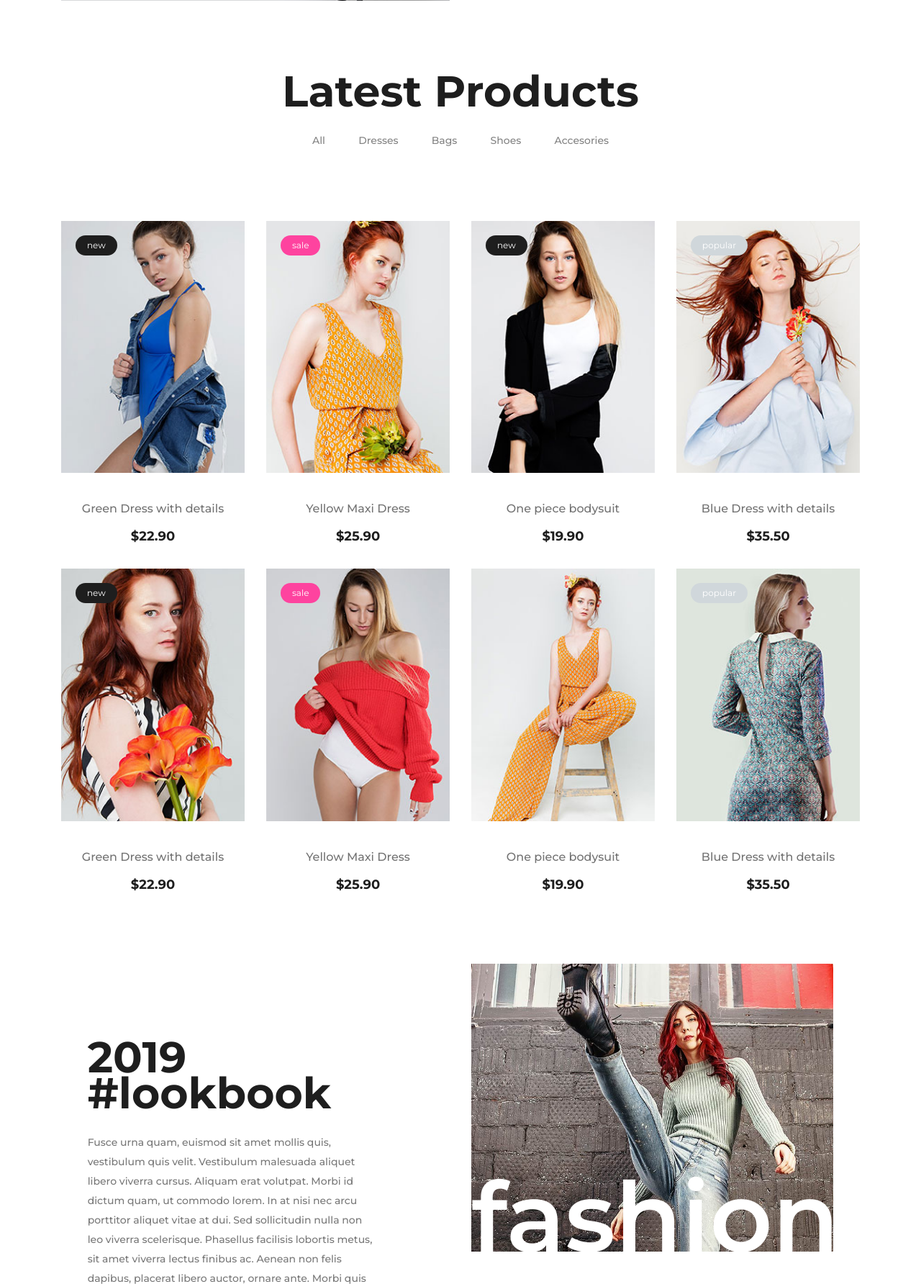
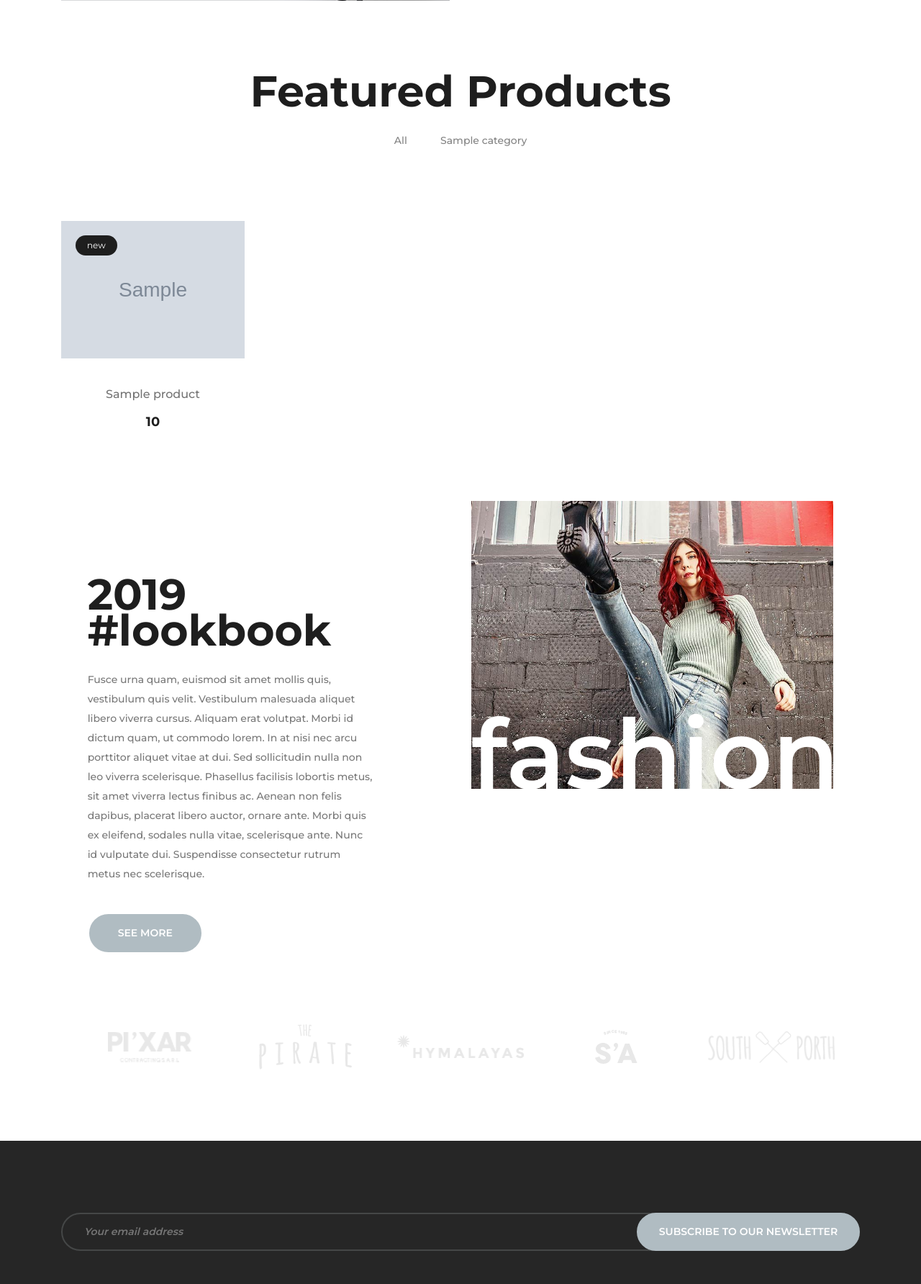
Before and after one commit to mahede182/djEco, a Django app: template templates/home.html in a window 1280 px wide. Shown: the part 2254-4038 px from the top of the page at 72% size. Run offline with Django 5.2, Linux system fonts and the light colour scheme; the template is opened without the code that fills it: most values are stand-ins (such as "Sample title", 1, 10 or a date in 2020); grey boxes marked "Sample" are stand-in pictures; some libraries are stand-ins or nearby versions.

Commit message:
feat : show feature product in home

```diff
--- a/product/management/commands/create_data.py
+++ b/product/management/commands/create_data.py
@@ -25,6 +25,7 @@ class Command(BaseCommand):
             Product.objects.create(
                 title=product_data['title'],
                 slug=product_data['title'],
+                thumbnail=product_data['image'],
                 price=product_data['price'],
                 description=product_data['description'],
                 category=categories[category_title],
--- a/product/models.py
+++ b/product/models.py
@@ -19,9 +19,11 @@ class Category(models.Model):
 class Product(models.Model):
     title = models.CharField(max_length=200)
     slug = models.SlugField(max_length=200, unique=True)
+    thumbnail = models.CharField(max_length=200)
     price = models.DecimalField(max_digits=10, decimal_places=2)
     description = models.TextField()
     category = models.ForeignKey(Category, related_name='products', on_delete=models.CASCADE)
+    featured = models.BooleanField(default=False)
     rating_rate = models.DecimalField(max_digits=3, decimal_places=2)
     rating_count = models.IntegerField()
     created = models.DateTimeField(auto_now_add=True)
--- a/templates/home.html
+++ b/templates/home.html
@@ -97,121 +97,35 @@
       <div class="row">
         <div class="col-lg-12 text-center">
           <div class="section-title">
-            <h2>Latest Products</h2>
+            <h2>Featured Products</h2>
           </div>
           <ul class="product-controls">
             <li data-filter="*">All</li>
-            <li data-filter=".dresses">Dresses</li>
-            <li data-filter=".bags">Bags</li>
-            <li data-filter=".shoes">Shoes</li>
-            <li data-filter=".accesories">Accesories</li>
+            {% for category in categories %}
+              <li data-filter=".{{ category.slug }}">{{ category.title }}</li>
+            {% endfor %}
           </ul>
         </div>
       </div>
     </div>
 
     <div class="row" id="product-list">
-      <div class="col-lg-3 col-sm-6 mix all dresses bags">
+      {% for category in categories %}
+        {% for product in category.products.all %}
+          <div class="col-lg-3 col-sm-6 mix {{category.slug}}">
             <div class="single-product-item">
               <figure>
-            <a href="#"><img src="{% static 'img/products/img-1.jpg' %}" alt="" /></a>
+                <a href="#"><img style="max-width: 150px; max-height: 200px;" src="{{ product.thumbnail }}" alt="" /></a>
                 <div class="p-status">new</div>
               </figure>
               <div class="product-text">
-            <h6>Green Dress with details</h6>
-            <p>$22.90</p>
+                <h6>{{ product.title }}</h6>
+                <p>{{ product.price }}</p>
               </div>
             </div>
           </div>
-
-      <div class="col-lg-3 col-sm-6 mix all dresses bags">
-        <div class="single-product-item">
-          <figure>
-            <a href="#"><img src="{% static 'img/products/img-2.jpg' %}" alt="" /></a>
-            <div class="p-status sale">sale</div>
-          </figure>
-          <div class="product-text">
-            <h6>Yellow Maxi Dress</h6>
-            <p>$25.90</p>
-          </div>
-        </div>
-      </div>
-
-      <div class="col-lg-3 col-sm-6 mix all shoes accesories">
-        <div class="single-product-item">
-          <figure>
-            <a href="#"><img src="{% static 'img/products/img-3.jpg' %}" alt="" /></a>
-            <div class="p-status">new</div>
-          </figure>
-          <div class="product-text">
-            <h6>One piece bodysuit</h6>
-            <p>$19.90</p>
-          </div>
-        </div>
-      </div>
-
-      <div class="col-lg-3 col-sm-6 mix all shoes accesories">
-        <div class="single-product-item">
-          <figure>
-            <a href="#"><img src="{% static 'img/products/img-4.jpg' %}" alt="" /></a>
-            <div class="p-status popular">popular</div>
-          </figure>
-          <div class="product-text">
-            <h6>Blue Dress with details</h6>
-            <p>$35.50</p>
-          </div>
-        </div>
-      </div>
-
-      <div class="col-lg-3 col-sm-6 mix all dresses shoes">
-        <div class="single-product-item">
-          <figure>
-            <a href="#"><img src="{% static 'img/products/img-5.jpg' %}" alt="" /></a>
-            <div class="p-status">new</div>
-          </figure>
-          <div class="product-text">
-            <h6>Green Dress with details</h6>
-            <p>$22.90</p>
-          </div>
-        </div>
-      </div>
-
-      <div class="col-lg-3 col-sm-6 mix all accesories bags">
-        <div class="single-product-item">
-          <figure>
-            <a href="#"><img src="{% static 'img/products/img-6.jpg' %}" alt="" /></a>
-            <div class="p-status sale">sale</div>
-          </figure>
-          <div class="product-text">
-            <h6>Yellow Maxi Dress</h6>
-            <p>$25.90</p>
-          </div>
-        </div>
-      </div>
-
-      <div class="col-lg-3 col-sm-6 mix all dresses bags">
-        <div class="single-product-item">
-          <figure>
-            <a href="#"><img src="{% static 'img/products/img-7.jpg' %}" alt="" /></a>
-          </figure>
-          <div class="product-text">
-            <h6>One piece bodysuit</h6>
-            <p>$19.90</p>
-          </div>
-        </div>
-      </div>
-
-      <div class="col-lg-3 col-sm-6 mix all accesories bags">
-        <div class="single-product-item">
-          <figure>
-            <a href="#"><img src="{% static 'img/products/img-8.jpg' %}" alt="" /></a>
-            <div class="p-status popular">popular</div>
-          </figure>
-          <div class="product-text">
-            <h6>Blue Dress with details</h6>
-            <p>$35.50</p>
-          </div>
-        </div>
+        {% endfor %}
+      {% endfor %}
     </div>
     </div>
   </div>
```
Also changed, not shown: product/views.py (+9 -0 lines), product/migrations/0001_initial.py, product/migrations/0002_product_featured.py (added), product/migrations/0003_alter_product_thumbnail.py (added), product/migrations/0004_alter_product_thumbnail.py (added). Lines whose indentation alone changed are shown as unchanged.
